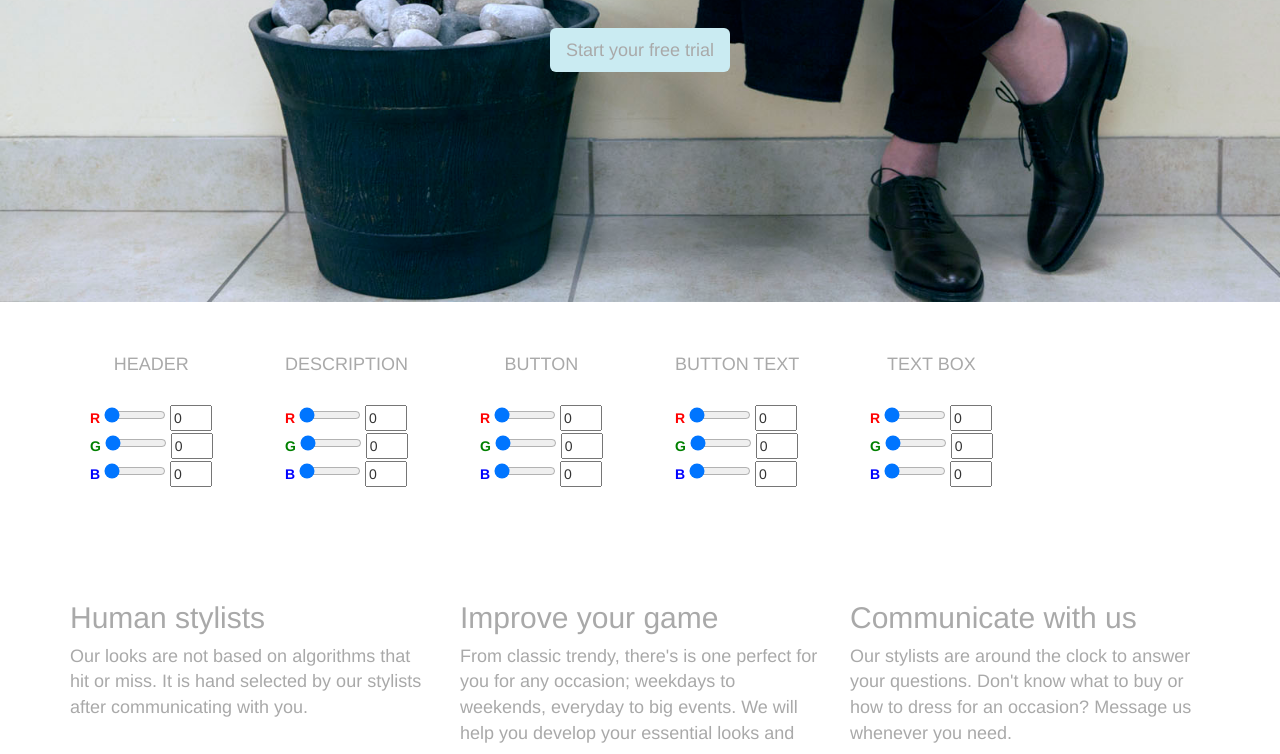
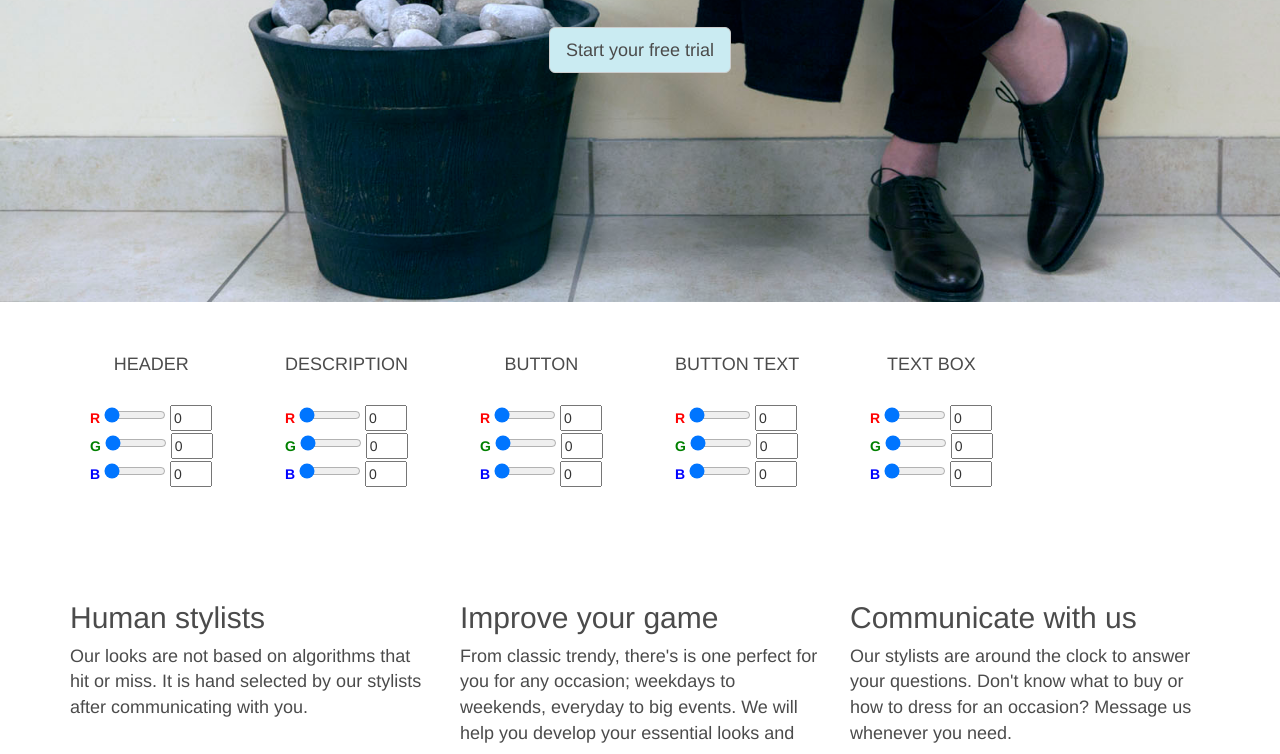
Before and after one commit to A-Au/ClubManner-frontend, a plain HTML site: page mock/mock.html in a window 1280 px wide. Shown: the part 388-1142 px from the top of the page. Drawn offline with nearby package versions, Linux system fonts and the light colour scheme.

Commit message:
darkened text

```diff
--- a/mock/mock.html
+++ b/mock/mock.html
@@ -17,7 +17,7 @@
 		#a5{background: purple;}
 		*/
 		p,h1,h2,h3,h4,h5,h6,.btn{
-			color:#A9A9A9;
+			color:#4B4B4B;
 		}
 		ul{
 			list-style: none;
@@ -68,7 +68,6 @@
 		}
 		.btn-default{
 			background:#CAEBF2;
-			border:#CAEBF2;
 		}
 		@media (min-width: 768px) {
 			.pipe::after{
```
